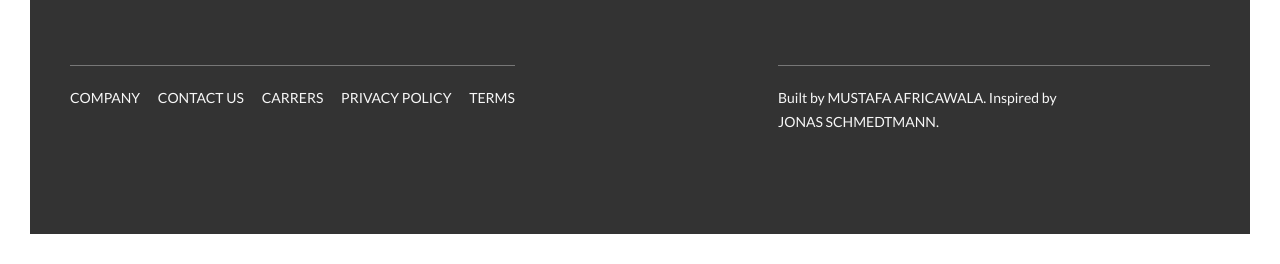
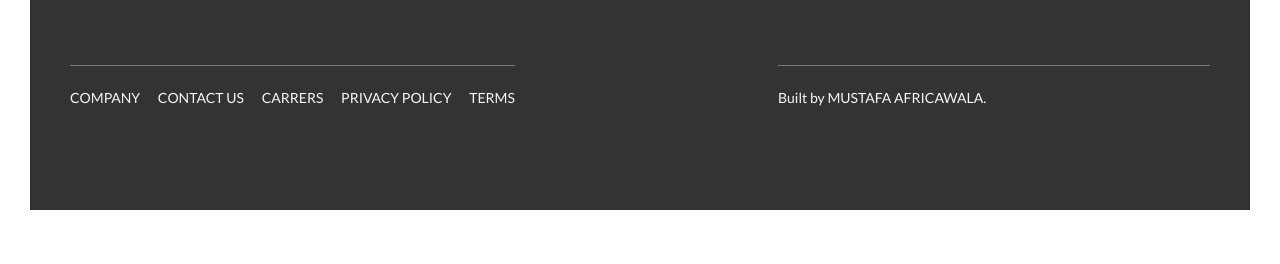
Before and after one commit to mustafa3252/natours-project, a website: page index.html in a window 1280 px wide. Shown: the part 5820-6084 px from the top of the page. After the commit the page ends 6060 px from the top, so only its background shows below. Drawn offline with Linux system fonts and the light colour scheme.

Commit message:
new commit

```diff
--- a/index.html
+++ b/index.html
@@ -390,7 +390,7 @@
                 </div>
                 <div class="col-1-of-2">
                     <p class="footer__copyright">
-                        Built by <a href="#" class="footer__link">Mustafa Africawala</a>. Inspired by <a href="#" class="footer__link">Jonas Schmedtmann</a>.
+                        Built by <a href="#" class="footer__link">Mustafa Africawala</a>.
                     </p>
                 </div>
             </div>
```
